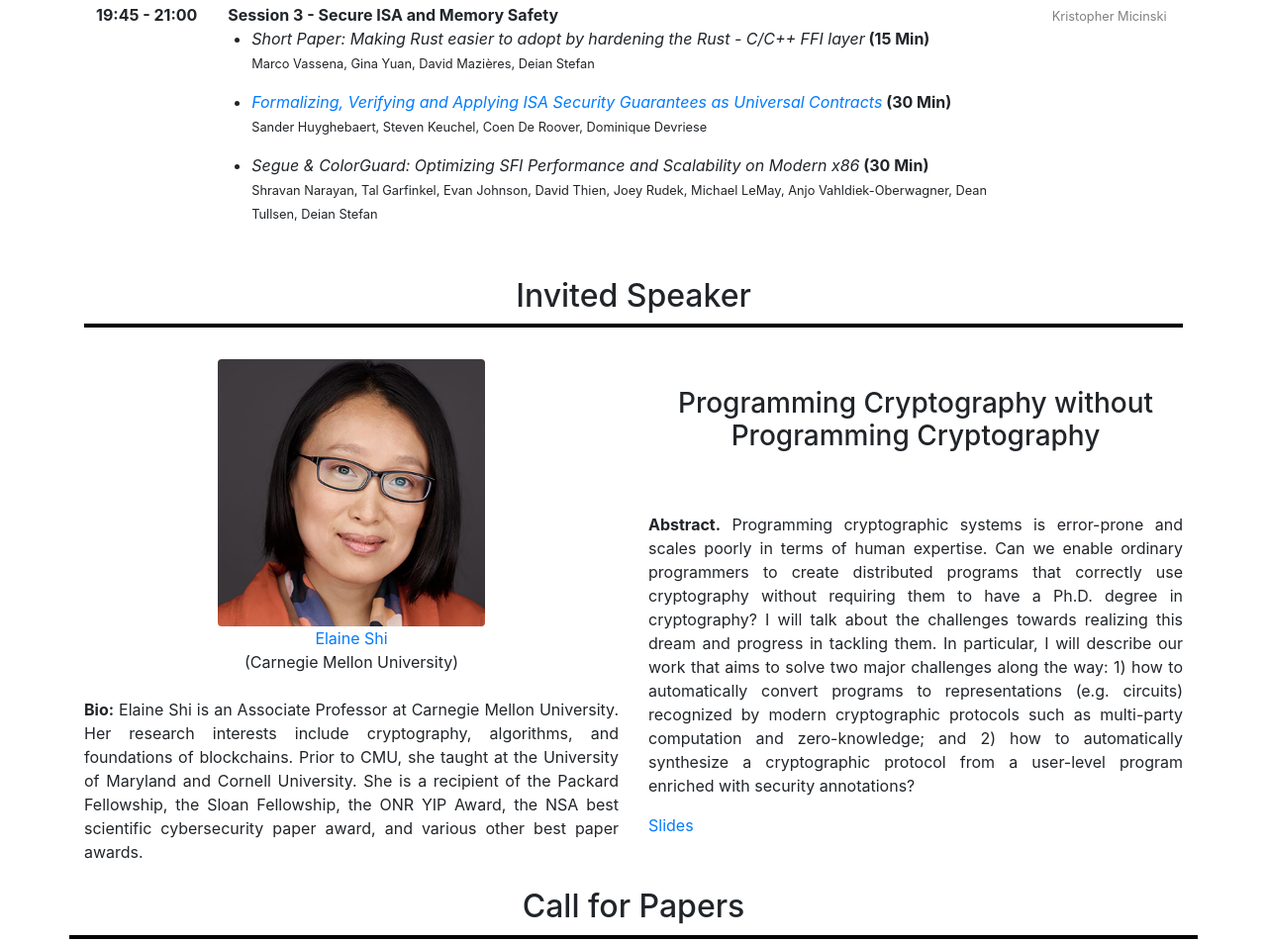
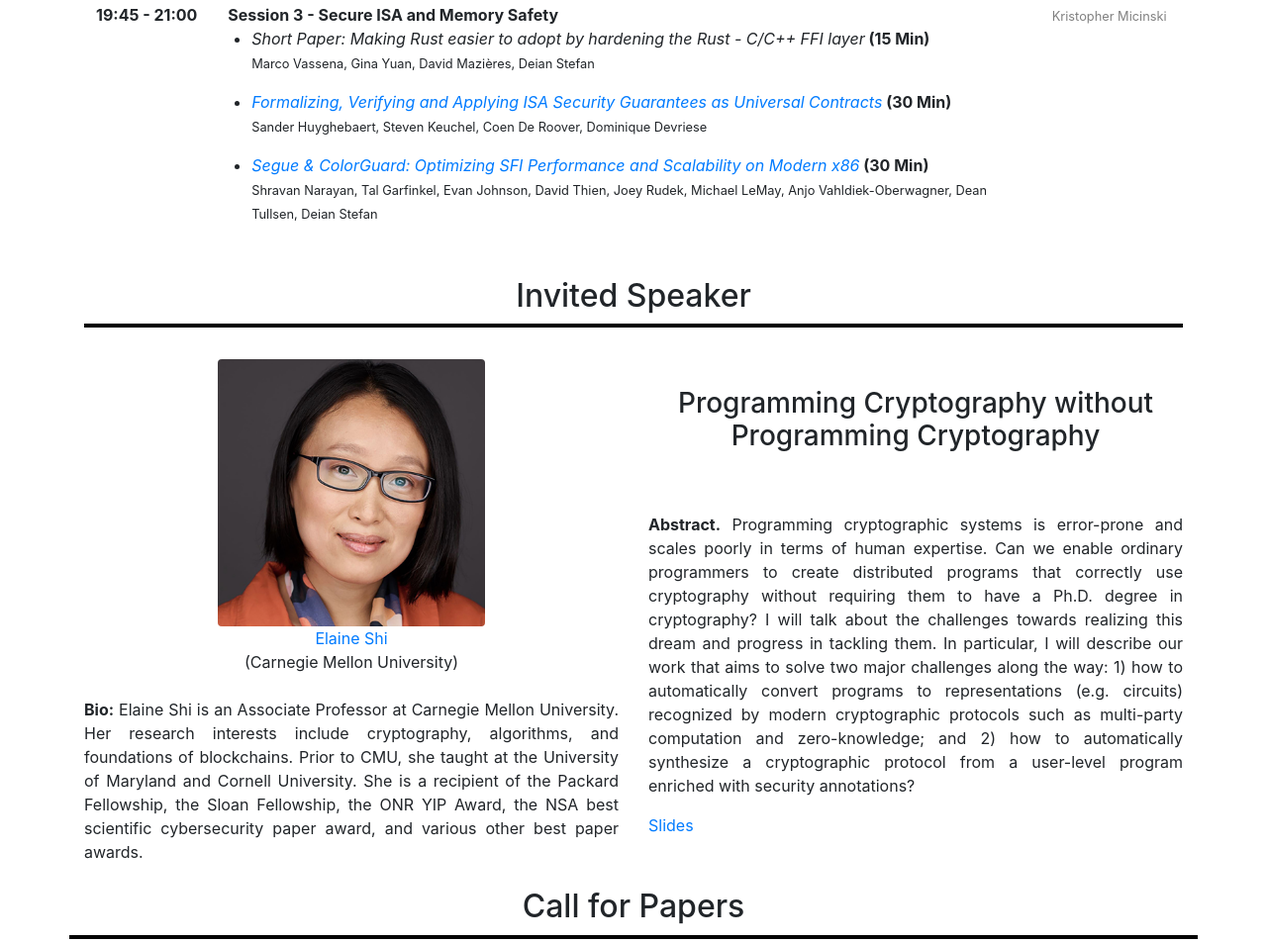
Before and after one commit to plas2022/plas2022.github.io, a plain HTML site: page index.html in a window 1280 px wide. Shown: the part 2134-3088 px from the top of the page at 99% size. Drawn offline with nearby package versions, Linux system fonts and the light colour scheme.

Commit message:
add Segue/ColorGuard paper from Shravan

```diff
--- a/index.html
+++ b/index.html
@@ -344,7 +344,7 @@ $(document).ready(function () {
              </ul><ul>
                 <li><a href="./files/pdf/ISASecurityGuarantees.pdf"><em>Formalizing, Verifying and Applying ISA Security Guarantees as Universal Contracts</em></a><b> (30 Min)</b><br><small> Sander Huyghebaert, Steven Keuchel, Coen De Roover, Dominique Devriese </small></li>
              </ul><ul>
-                <li><em>Segue & ColorGuard: Optimizing SFI Performance and Scalability on Modern x86</em><b> (30 Min)</b><br><small> Shravan Narayan, Tal Garfinkel, Evan Johnson, David Thien, Joey Rudek, Michael LeMay, Anjo Vahldiek-Oberwagner, Dean Tullsen, Deian Stefan </small></li>
+                <li><a href="./files/pdf/SegueColorGuard.pdf"><em>Segue & ColorGuard: Optimizing SFI Performance and Scalability on Modern x86</em></a><b> (30 Min)</b><br><small> Shravan Narayan, Tal Garfinkel, Evan Johnson, David Thien, Joey Rudek, Michael LeMay, Anjo Vahldiek-Oberwagner, Dean Tullsen, Deian Stefan </small></li>
              </ul></td>
          <td><small style="color: gray;">Kristopher Micinski</small></td>
        </tr>
```
Also changed, not shown: 1 other file.
